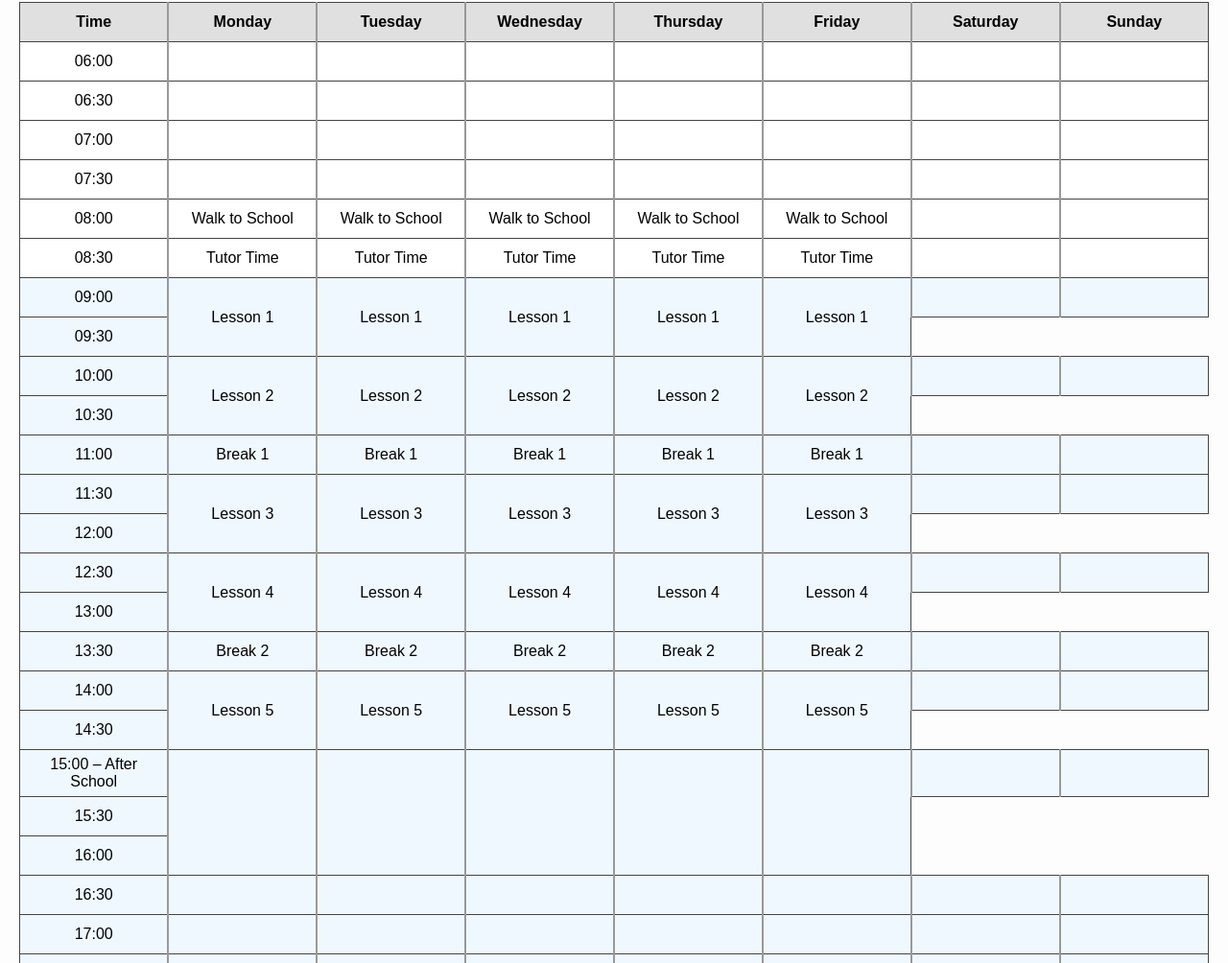
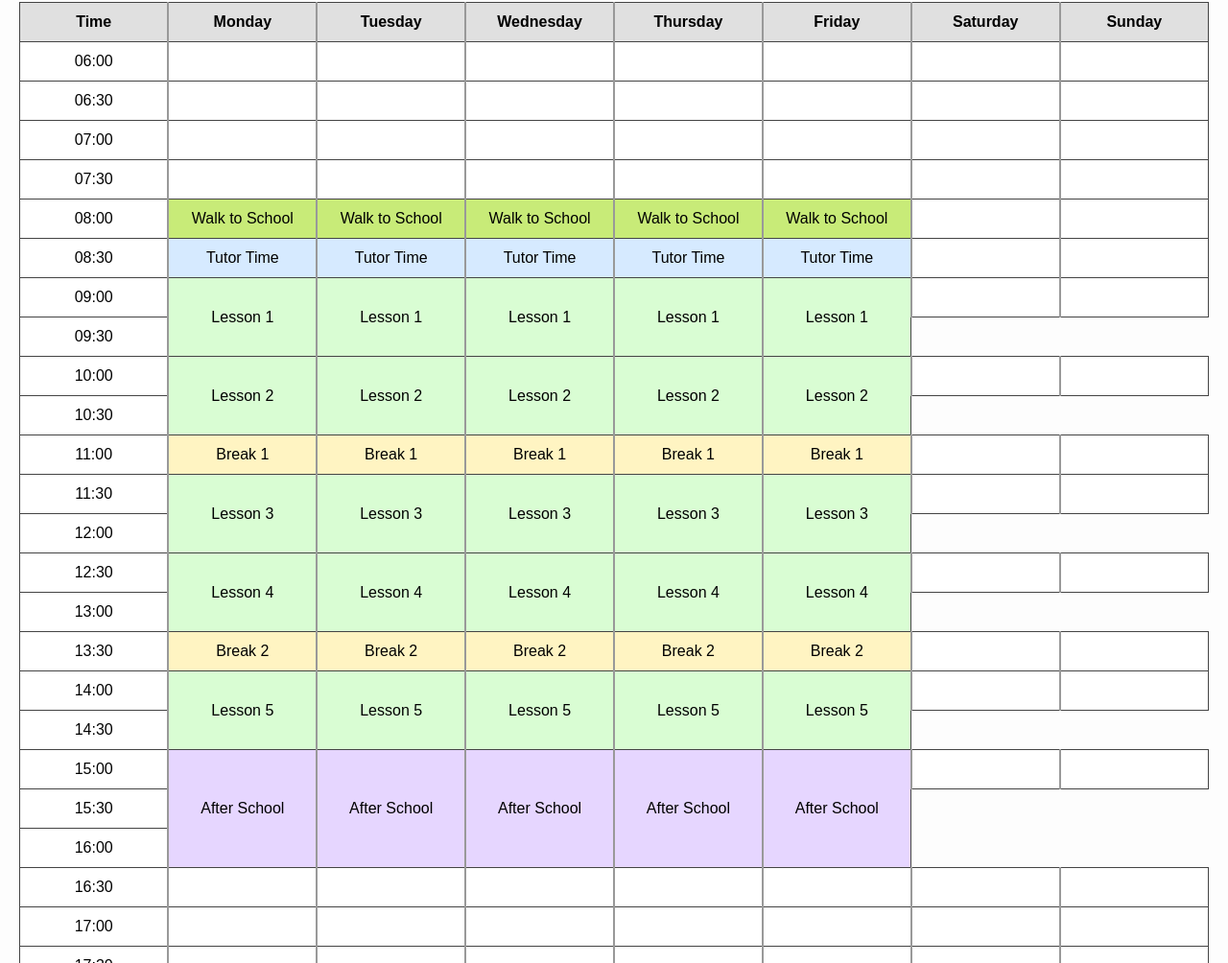
Before and after one commit to footnote42/academic-planner, a plain HTML site: page INDEX.html in a window 1280 px wide. Shown: the part 76-1080 px from the top of the page at 96% size. Drawn offline with Linux system fonts and the light colour scheme.

Commit message:
Tidy up colours and titles

```diff
--- a/INDEX.html
+++ b/INDEX.html
@@ -25,7 +25,8 @@
       <tr><td>06:30</td><td></td><td></td><td></td><td></td><td></td><td></td><td></td></tr>
       <tr><td>07:00</td><td></td><td></td><td></td><td></td><td></td><td></td><td></td></tr>
       <tr><td>07:30</td><td></td><td></td><td></td><td></td><td></td><td></td><td></td></tr>
-      <tr><td>08:00</td><td>Walk to School</td><td>Walk to School</td><td>Walk to School</td><td>Walk to School</td><td>Walk to School</td><td></td><td></td></tr>
+      <tr><td>08:00</td>
+        <td class="walk-slot">Walk to School</td><td class="walk-slot">Walk to School</td><td class="walk-slot">Walk to School</td><td class="walk-slot">Walk to School</td><td class="walk-slot">Walk to School</td><td></td><td></td></tr>
       <tr><td>08:30</td>
         <td class="tutorial-slot">Tutor Time</td><td class="tutorial-slot">Tutor Time</td><td class="tutorial-slot">Tutor Time</td><td class="tutorial-slot">Tutor Time</td><td class="tutorial-slot">Tutor Time</td>
         <td></td><td></td>
@@ -63,8 +64,8 @@
         <td></td><td></td>
       </tr>
       <tr><td>14:30</td></tr>
-      <tr><td>15:00 – After School</td>
-        <td class="after-slot" rowspan="3"></td><td class="after-slot" rowspan="3"></td><td class="after-slot" rowspan="3"></td><td class="after-slot" rowspan="3"></td><td class="after-slot" rowspan="3"></td>
+      <tr><td>15:00</td>
+        <td class="after-slot" rowspan="3">After School</td><td class="after-slot" rowspan="3">After School</td><td class="after-slot" rowspan="3">After School</td><td class="after-slot" rowspan="3">After School</td><td class="after-slot" rowspan="3">After School</td>
         <td></td><td></td>
       </tr>
       <tr><td>15:30</td></tr>
--- a/style.css
+++ b/style.css
@@ -1,3 +1,4 @@
+/* Base styling */
 body {
   font-family: Arial, sans-serif;
   margin: 20px;
@@ -23,13 +24,41 @@ h1 {
   height: 28px;
 }
 
+/* Header styling */
 .planner-table th {
   background-color: #e0e0e0;
   font-weight: bold;
 }
 
+/* Default cell background — remains white */
 .planner-table td {
-  background-color: #fff;
+  background-color: #ffffff;
+}
+
+/* Categorised activity blocks */
+.tutorial-slot {
+  background-color: #d6eaff !important; /* soft blue */
+}
+
+.walk-slot {
+  background-color: #c8eb78 !important; /* soft blue */
+}
+
+.lesson-slot {
+  background-color: #d9fdd3 !important; /* pale green */
+}
+
+.break-slot {
+  background-color: #fff4c2 !important; /* light yellow */
+}
+
+.after-slot {
+  background-color: #e6d6ff !important; /* lavender */
+}
+
+/* Optional: differentiate weekends */
+.planner-table td.weekend-slot {
+  background-color: #f5f5f5;
 }
 
 /* Vertical dividers between days */
@@ -38,12 +67,12 @@ h1 {
   border-left: 2px solid #999;
 }
 
-/* Optional: highlight school hours */
-.planner-table tr:nth-child(n+7):nth-child(-n+25) td {
-  background-color: #f0f8ff;
+/* Optional: print-friendly tweaks */
+@media print {
+  body {
+    margin: 0;
+  }
+  .planner-table {
+    font-size: 10pt;
+  }
 }
-
-/* Optional: highlight evening slots */
-.planner-table tr:nth-child(n+26) td {
-  background-color: #f9f9f9;
-}
```
